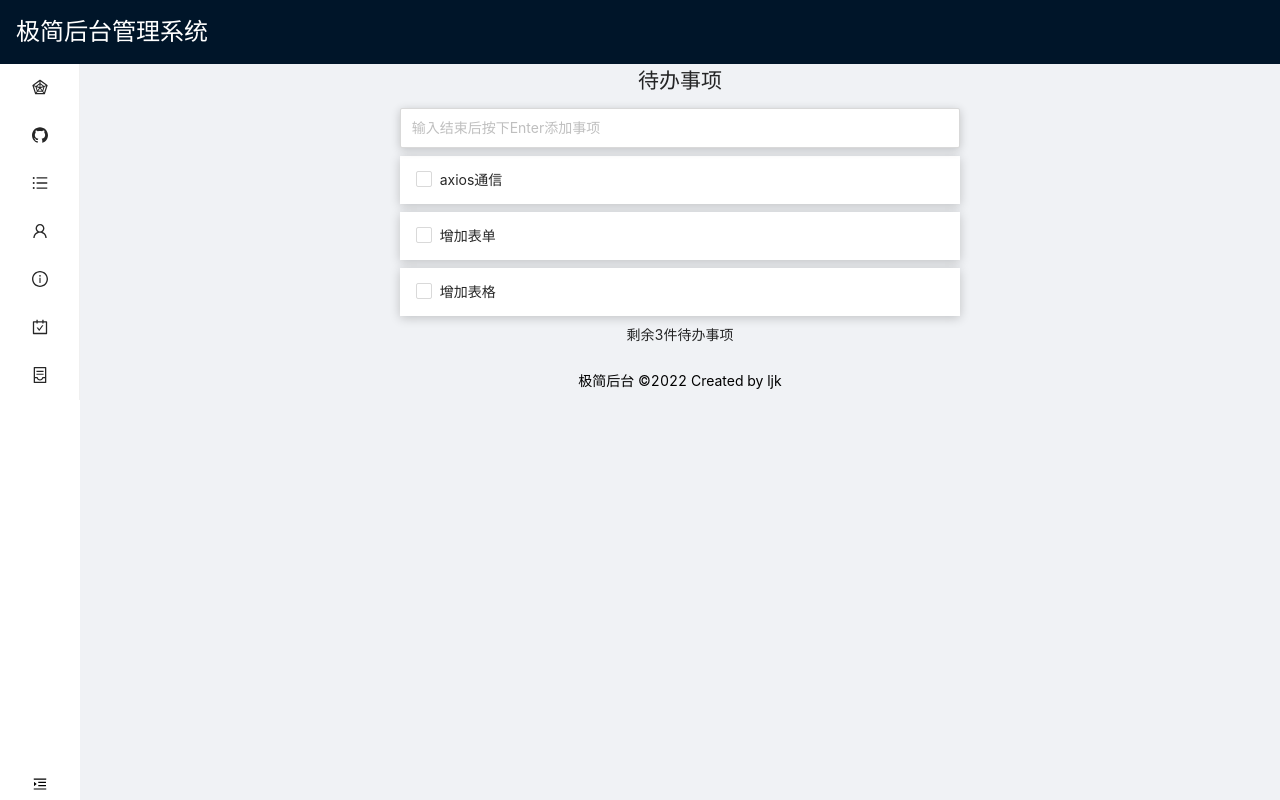
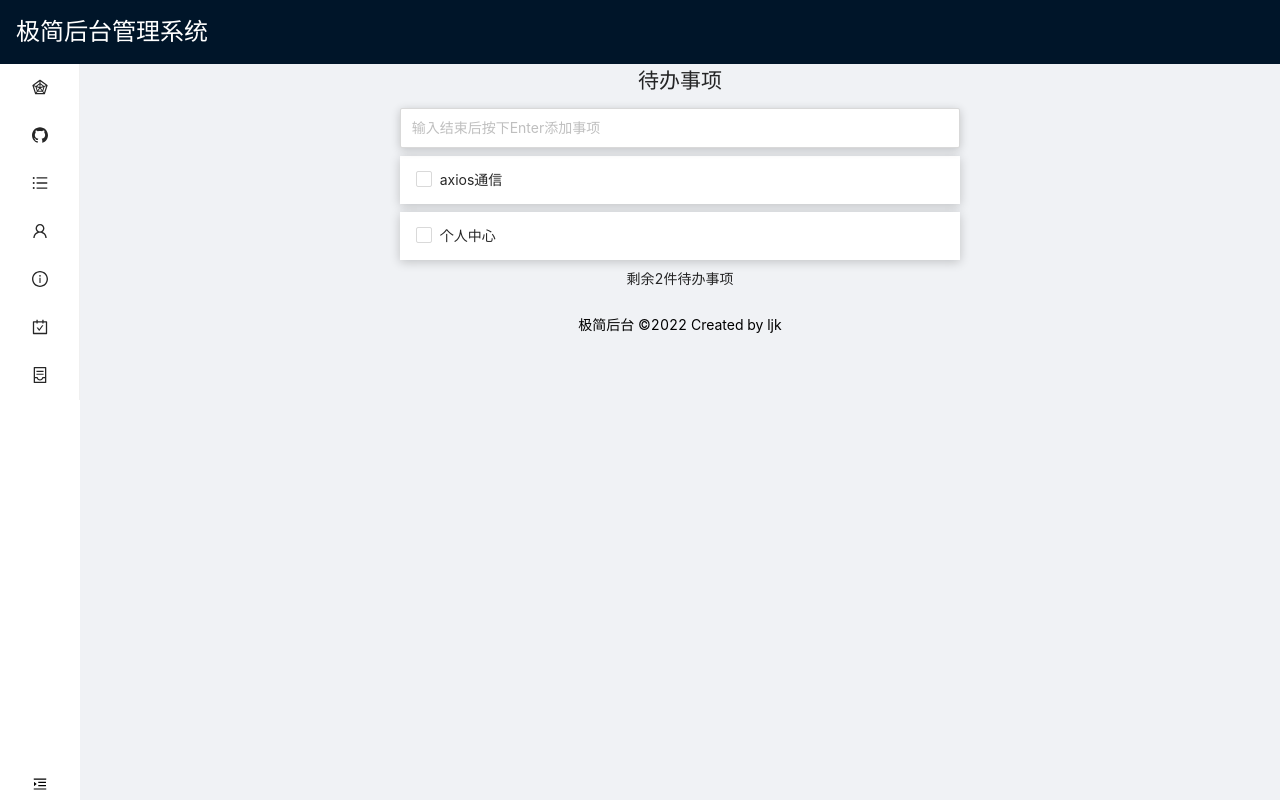
Before and after one commit to JianKang-Li/Management-system, a Vue app: page /home/todo in a window 1280 px wide. Built offline with nearby package versions, Linux system fonts and the light colour scheme; what @kangc/v-md-editor would draw is missing.

Commit message:
修改todo

```diff
--- a/src/stores/lists.js
+++ b/src/stores/lists.js
@@ -4,7 +4,7 @@ import { defineStore } from "pinia";
 export const useTodoStore = defineStore("lists", {
   state: () => {
     return {
-      lists: [{ id: "1", content: "axios通信", done: false }, { id: "2", content: '增加表单', done: false }, { id: "3", content: '增加表格', done: false }]
+      lists: [{ id: "1", content: "axios通信", done: false }, { id: '2', content: "个人中心", done: false }]
     }
   },
   actions: {
```
